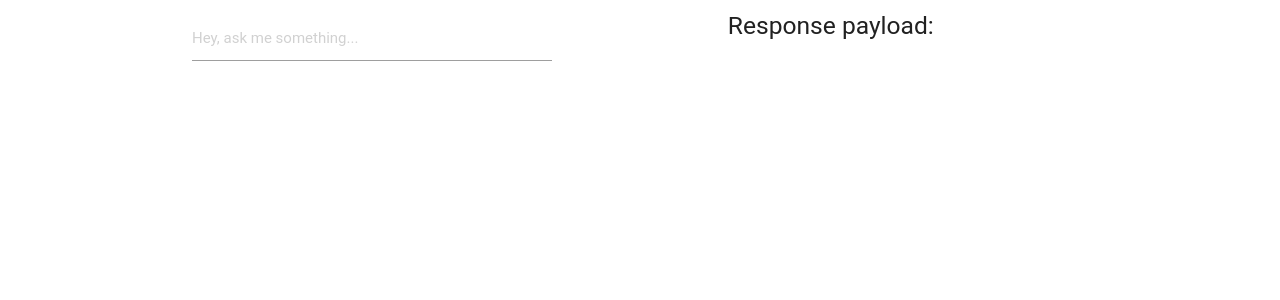
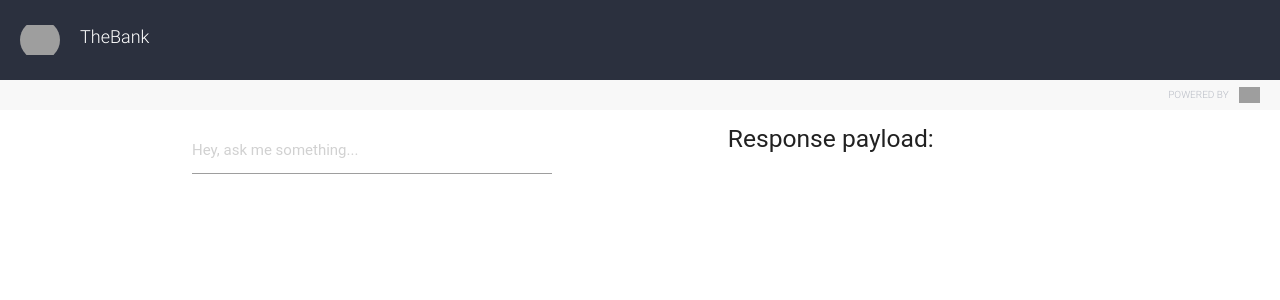
Before and after one commit to springml/dialogflow_demo, a Flask app: page / in a window 1280 px wide. Shown: the top 300 px of the page. Run offline with Flask 2, Linux system fonts and the light colour scheme; some libraries are stand-ins or nearby versions; some web fonts are replaced; grey boxes are pictures that could not be loaded.

Commit message:
added header to webui

```diff
--- a/BankingApp/WebUI/templates/index.html
+++ b/BankingApp/WebUI/templates/index.html
@@ -11,42 +11,232 @@
       <script src="https://cdnjs.cloudflare.com/ajax/libs/materialize/0.97.7/js/materialize.min.js"></script>
       <script src="ApiAi.js"></script>
       <script src="demoFunctions.js"></script>
-
-    <style>
-        #placeholder {
+   </head>
+   <body>
+      <style type="text/css">body {
+         margin: 0;
+         background: white;
+         }
+         form {
+         margin: 0;
+         }
+         .b-agent-demo {
+         font-family: "Roboto", "Helvetica Neue", Helvetica, Arial, sans-serif;
+         font-weight: 300;
+         width: 100%;
+         height: auto;
+         color: #2b313f;
+         font-size: 12px;
+         overflow: hidden;
+         position: absolute;
+         top: 0;
+         bottom: 0;
+         left: 0;
+         right: 0;
+         }
+         .b-agent-demo .user-request,
+         .b-agent-demo .server-response {
+         display: inline-block;
+         padding: 15px 25px;
+         border-radius: 3px;
+         border: 1px solid #eee;
+         margin-bottom: 5px;
+         font-size: 16px;
+         clear: both;
+         }
+         .b-agent-demo .user-request.server-response-error,
+         .b-agent-demo .server-response.server-response-error {
+         background-color: #F76949;
+         }
+         .b-agent-demo .user-request {
+         background-color: #efefef;
+         float: left;
+         margin-right: 15px;
+         margin-top: 15px;
+         margin-left: 15px;
+         }
+         .b-agent-demo .server-response {
+         color: white;
+         background-color: #A5D175;
+         float: right;
+         margin-top: 15px;
+         margin-right: 15px;
+         margin-left: 15px;
+         }
+         .b-agent-demo .b-agent-demo_result {
+         overflow-y: auto;
+         background: white;
+         position: fixed;
+         top: 110px;
+         bottom: 55px;
+         width: 100%;
+         }
+         .b-agent-demo .b-agent-demo_result-table {
+         height: 100%;
+         min-height: 100%;
+         width: 100%;
+         }
+         .b-agent-demo .b-agent-demo_result-table td {
+         vertical-align: bottom;
+         }
+         .b-agent-demo .b-agent-demo_header {
+         min-height: 80px;
+         height: 80px;
+         overflow: hidden;
+         position: fixed;
+         top: 0;
+         width: 100%;
+         background-color: #2b303e;
+         display: table;
+         }
+         .b-agent-demo .b-agent-demo_header-wrapper {
+         display: table-cell;
+         vertical-align: middle;
+         }
+         .b-agent-demo .b-agent-demo_header-icon {
+         position: absolute;
+         top: 20px;
+         left: 20px;
+         width: 40px;
+         height: 40px;
+         border-radius: 100%;
+         /*background-color: @response-color;*/
+         overflow: hidden;
+         vertical-align: middle;
          text-align: center;
-            margin-top: 1.5em;
+         }
+         .b-agent-demo .b-agent-demo_header-icon img {
+         max-height: 100%;
+         max-width: 100%;
+         width: auto;
+         height: auto;
+         position: absolute;
+         top: 0;
+         bottom: 0;
+         left: 0;
+         right: 0;
+         border: 0;
+         margin: auto;
+         }
+         .b-agent-demo .b-agent-demo_header-agent-name {
+         padding-left: 80px;
+         font-size: 18px;
+         color: white;
+         }
+         .b-agent-demo .b-agent-demo_header-description {
+         color: #B7BBC4;
+         padding-left: 80px;
+         padding-top: 7px;
+         font-size: 12px;
+         display: block;
+         /* Fallback for non-webkit */
+         display: -webkit-box;
+         max-height: 24px;
+         /* Fallback for non-webkit */
+         margin: 0 auto;
+         line-height: 1;
+         -webkit-line-clamp: 2;
+         -webkit-box-orient: vertical;
+         overflow: hidden;
+         text-overflow: ellipsis;
+         }
+         .b-agent-demo .b-agent-demo_input {
+         position: fixed;
+         bottom: 0;
+         height: 55px;
+         border-top: 1px solid lightgray;
+         background-color: white;
+         width: 100%;
+         }
+         .b-agent-demo #agentDemoForm {
+         display: block;
+         margin-left: 15px;
+         margin-right: 55px;
+         }
+         .b-agent-demo #query {
+         width: 100%;
+         border: 0;
+         font-size: 16px;
+         font-weight: 300;
+         margin: 0;
+         height: 55px;
+         }
+         .b-agent-demo #query:focus {
+         outline: none;
+         outline-offset: 0;
+         }
+         .b-agent-demo .b-agent-demo_input-microphone {
+         display: none;
+         position: absolute;
+         font-size: 20px;
+         width: 54px;
+         height: 54px;
+         right: 0;
+         bottom: 0;
+         cursor: pointer;
+         text-align: center;
+         /* line-height: 30px; */
+         line-height: 54px;
+         background: white;
+         color: #B7BBC4;
+         }
+         .b-agent-demo .b-agent-demo_input-microphone.active {
+         color: #F76949;
+         }
+         .b-agent-demo .b-agent-demo_powered_by {
+         position: fixed;
+         left: 0;
+         right: 0;
+         top: 80px;
+         height: 30px;
+         background-color: #F8F8F8;
+         vertical-align: middle;
+         }
+         .b-agent-demo .b-agent-demo_powered_by span {
+         color: #B7BBC4;
+         text-transform: uppercase;
+         float: right;
+         vertical-align: middle;
+         line-height: 20px;
+         margin-top: 5px;
+         margin-right: 10px;
+         font-size: 10px;
+         margin-left: -10px;
+         }
+         .b-agent-demo .b-agent-demo_powered_by img {
+         margin-top: 7px;
+         height: 16px;
+         margin-right: 20px;
+         float: right;
+         vertical-align: middle;
+         border: 0;
+         }
+         .clearfix {
+         clear: both;
          }
       </style>
-</head>
-<body>
-<!--
-<div class="container">
-    <div class="row">
-        <h5>Configure demo:</h5>
+      <div class="b-agent-demo">
+         <div class="b-agent-demo_header">
+            <div class="b-agent-demo_header-icon">
+               <div class="b-agent-demo_header-icon-align-helper"><img id="agent-avatar" src="/api-client/assets/img/logo-short.png" srcset="https://console.dialogflow.com/api-client/assets/img/logo-short.png 2x, https://console.dialogflow.com/api-client/assets/img/logo-short.png"></div>
             </div>
-    <div class="row">
-        <div class="input-field col s10">
-            <input id="access_token" type="text" >
-            <label for="access_token">Access token</label>
-        </div>
-        <div class="col s2 input-field">
-            <a class="waves-effect waves-light btn" id="set_access_token">Set</a>
+            <div class="b-agent-demo_header-wrapper">
+               <div class="b-agent-demo_header-agent-name">TheBank</div>
+               <div class="b-agent-demo_header-description"></div>
             </div>
          </div>
+         <div class="b-agent-demo_powered_by"><a href="https://dialogflow.com" target="_blank"><img src="https://console.dialogflow.com/api-client/assets/img/logo-black.png"><span>Powered by</span></a></div>
       </div>
-<div id="placeholder">
-    <h5>Please, fill access token before start</h5>
-</div>
-!-->
+      <br>
+      <br>
+      <br>
+      <br>
+      <br>
       <div id="main-wrapper">
-
          <div class="container">
             <div class="row">
                <div class="col s5">
-
                   <div id="result">
-
                   </div>
                   <div class="input-field">
                      <input placeholder="Hey, ask me something..." id="q" type="text" >
@@ -60,15 +250,11 @@
                      !-->
                   <h5>Response payload:</h5>
                   <pre id="jsonResponse"></pre>
-
                </div>
             </div>
          </div>
       </div>
       <p>
-
-
          <script defer src="layout.js"></script>
-
    </body>
 </html>
```
Lines whose indentation alone changed are shown as unchanged.
